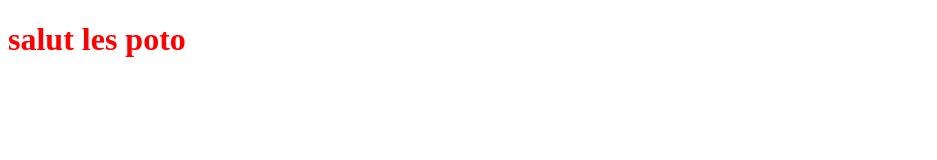
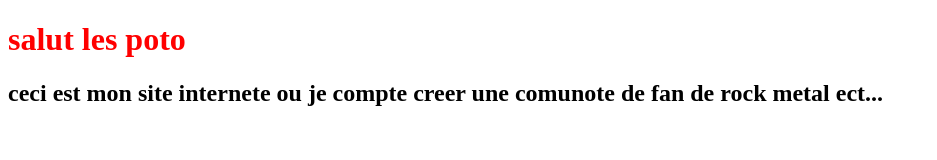
Before and after one commit to lagrosseteteabob/site_mel, a plain HTML site: page index.html in a window 1280 px wide. Shown: the whole page, without its empty margins (0-937 px from the left). Drawn offline with Linux system fonts and the light colour scheme.

Commit message:
test 2
test 2

```diff
--- a/index.html
+++ b/index.html
@@ -9,5 +9,6 @@
 </head>
 <body>
     <h1 class="titre">salut les poto</h1>
+    <h2> ceci est mon site internete ou je compte creer une comunote de fan de rock metal ect... </h2>
 </body>
 </html>
```
